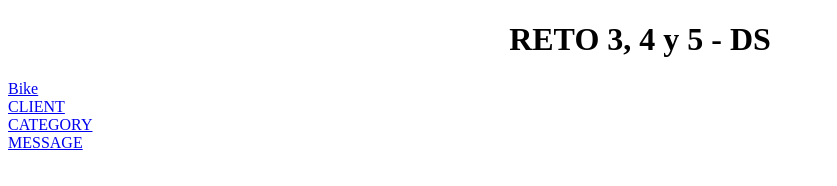
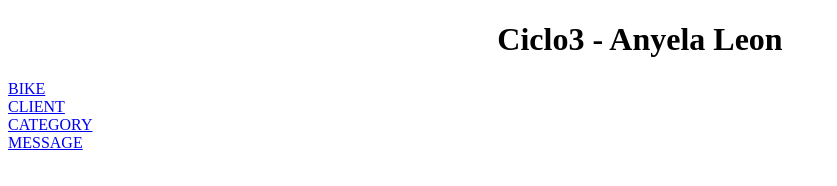
Before and after one commit to AnyelaLeonJ/Ciclo3_FrontEnd, a plain HTML site: page index.html in a window 1280 px wide. Shown: the whole page, without its empty margins (0-837 px from the left). Drawn offline with nearby package versions, Linux system fonts and the light colour scheme.

Commit message:
Add files via upload

```diff
--- a/index.html
+++ b/index.html
@@ -3,13 +3,13 @@
     <head>
         <script src="https://ajax.googleapis.com/ajax/libs/jquery/3.6.0/jquery.min.js"></script>
         <link href="style.css" rel="stylesheet" type="text/css">
-        <title>Ciclo 3</title>
+        <title>Desarrollo de Software</title>
     </head>
 
     <body>
-        <h1>RETO 3, 4 y 5 - DS</h1>
+        <h1>Ciclo3 - Anyela Leon</h1>
         <div>
-            <div><a href='indexBike.html'>Bike</a></div>
+            <div><a href='indexBike.html'>BIKE</a></div>
             <div><a href='indexClient.html'>CLIENT</a></div>
             <div><a href='indexCategory.html'>CATEGORY</a></div>
             <div><a href='indexMessage.html'>MESSAGE</a></div>
```
